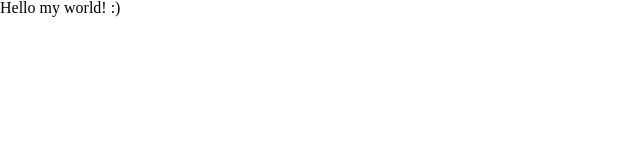
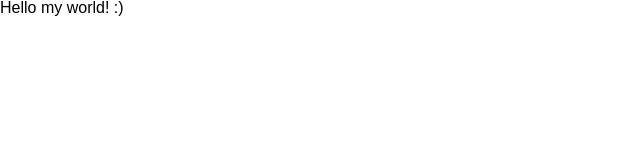
Before and after one commit to Alexei-Kekin/awax-ui, a website: page src/index.html in a window 1280 px wide. Shown: the full height of the page, 0-640 px from the left. Drawn offline with nearby package versions, Linux system fonts and the light colour scheme; files that its build step writes are made by us from their sources.

Commit message:
Fonts connected

```diff
--- a/src/styles/index.scss
+++ b/src/styles/index.scss
@@ -3,6 +3,6 @@
 @import "./mixins";
 @import "./fonts.scss";
 
-//body {
-//  font-family: 'Monstserrat', sans-serif;
-//}
+body {
+  font-family: $font-family1, sans-serif;
+}
--- a/src/styles/variables.scss
+++ b/src/styles/variables.scss
@@ -0,0 +1,3 @@
+// Fonts BEGIN
+$font-family1: 'Monstserrat';
+// Fonts END
```
